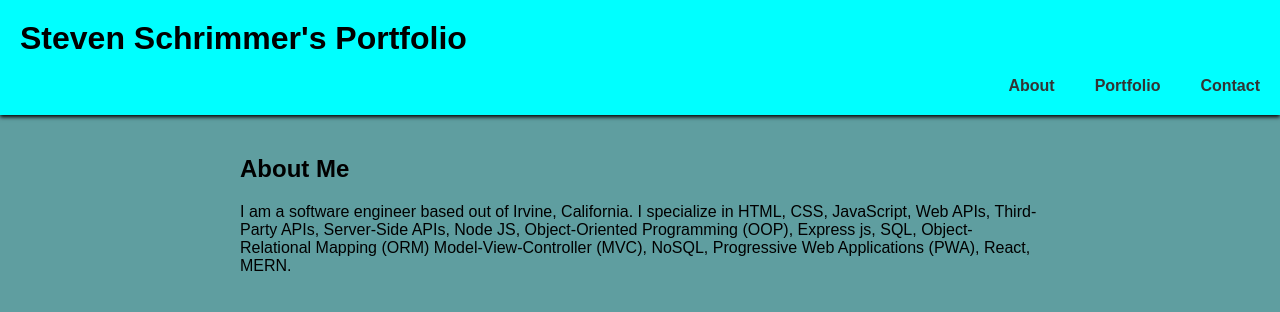
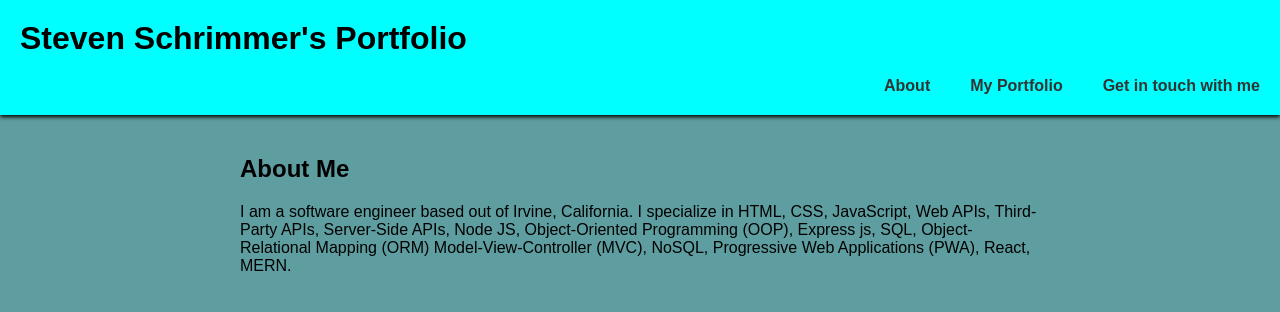
Before and after one commit to sschrimmer/myportfolio, a plain HTML site: page index.html in a window 1280 px wide. Shown: the top 312 px of the page. Drawn offline with Linux system fonts and the light colour scheme.

Commit message:
changes to html

```diff
--- a/index.html
+++ b/index.html
@@ -10,8 +10,8 @@
         <nav>
             <ul>
                 <li><a href="#about">About</a></li>
-                <li><a href="#My portfolio">Portfolio</a></li>
-                <li><a href="#Get in touch with me">Contact</a></li>
+                <li><a href="#My portfolio">My Portfolio</a></li>
+                <li><a href="#Get in touch with me">Get in touch with me</a></li>
             </ul>
         </nav>
     </header>
```
